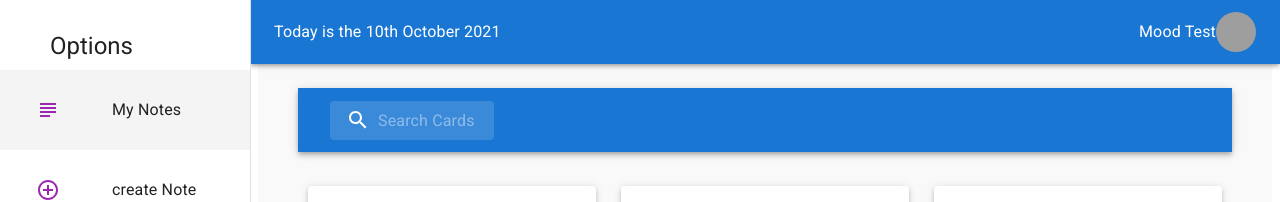
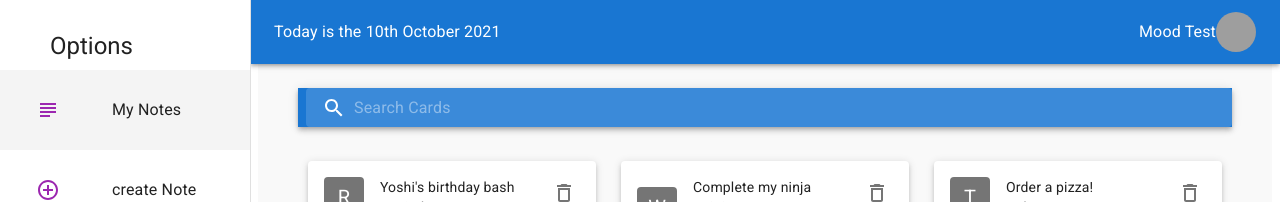
Before and after one commit to MahmoudJarjour/materialUIproject, a React (Create React App) app: page /en/notes in a window 1280 px wide. Shown: the top 202 px of the page. Built offline with nearby package versions, Linux system fonts and the light colour scheme; data requests are answered from the project's data file; grey boxes are pictures that could not be loaded.

Commit message:
adjust styles

```diff
--- a/src/Component/Layout.js
+++ b/src/Component/Layout.js
@@ -78,6 +78,7 @@ const useStyles = makeStyles((theme) => {
 
 
 
+
 		},
 		avatartext:{
 			// marginLeft: '60%',
--- a/src/Component/NoteCard.js
+++ b/src/Component/NoteCard.js
@@ -48,10 +48,11 @@ const useStyles = makeStyles({
 
 
   },
-  griditems:{
-    padding:'10px',
+  griditems: {
 
+    padding: '10px'
   }
+
 });
 
 const NoteCard = ({ note, handleDelete }) => {
--- a/src/Component/SearchBar.js
+++ b/src/Component/SearchBar.js
@@ -11,7 +11,7 @@ import { Link } from "react-router-dom";
 import { useTranslation, withTranslation } from "react-i18next";
 import i18next from "i18next";
 import { ClassNames } from "@emotion/react";
-import { makeStyles } from "@material-ui/core";
+import { Container, makeStyles } from "@material-ui/core";
 
 const Search = styled("div")(({ theme }) => ({
   position: "relative",
@@ -46,6 +46,7 @@ const StyledInputBase = styled(InputBase)(({ theme }) => ({
     padding: getLanguage() === 'en' ? theme.spacing(1, 1, 1, 0) : theme.spacing(1,1,0,1),
     // vertical padding + font size from searchIcon
     paddingLeft: `calc(1em + ${theme.spacing(4)})`,
+    paddingRight: getLanguage() === 'ar' ? `calc(1em + ${theme.spacing(4)})` : 'auto',
     transition: theme.transitions.create("width"),
     width: "100%",
     [theme.breakpoints.up("sm")]: {
@@ -128,7 +129,7 @@ const {t} = useTranslation();
     <>
       <Box sx={{ flexGrow: 1 }}>
         <AppBar position="center">
-          <Toolbar>
+
             <Search>
               <SearchIconWrapper>
                 <SearchIcon />
@@ -140,7 +141,7 @@ const {t} = useTranslation();
               />
               {SearchHandler()}
             </Search>
-          </Toolbar>
+
         </AppBar>
       </Box>
     </>
```
